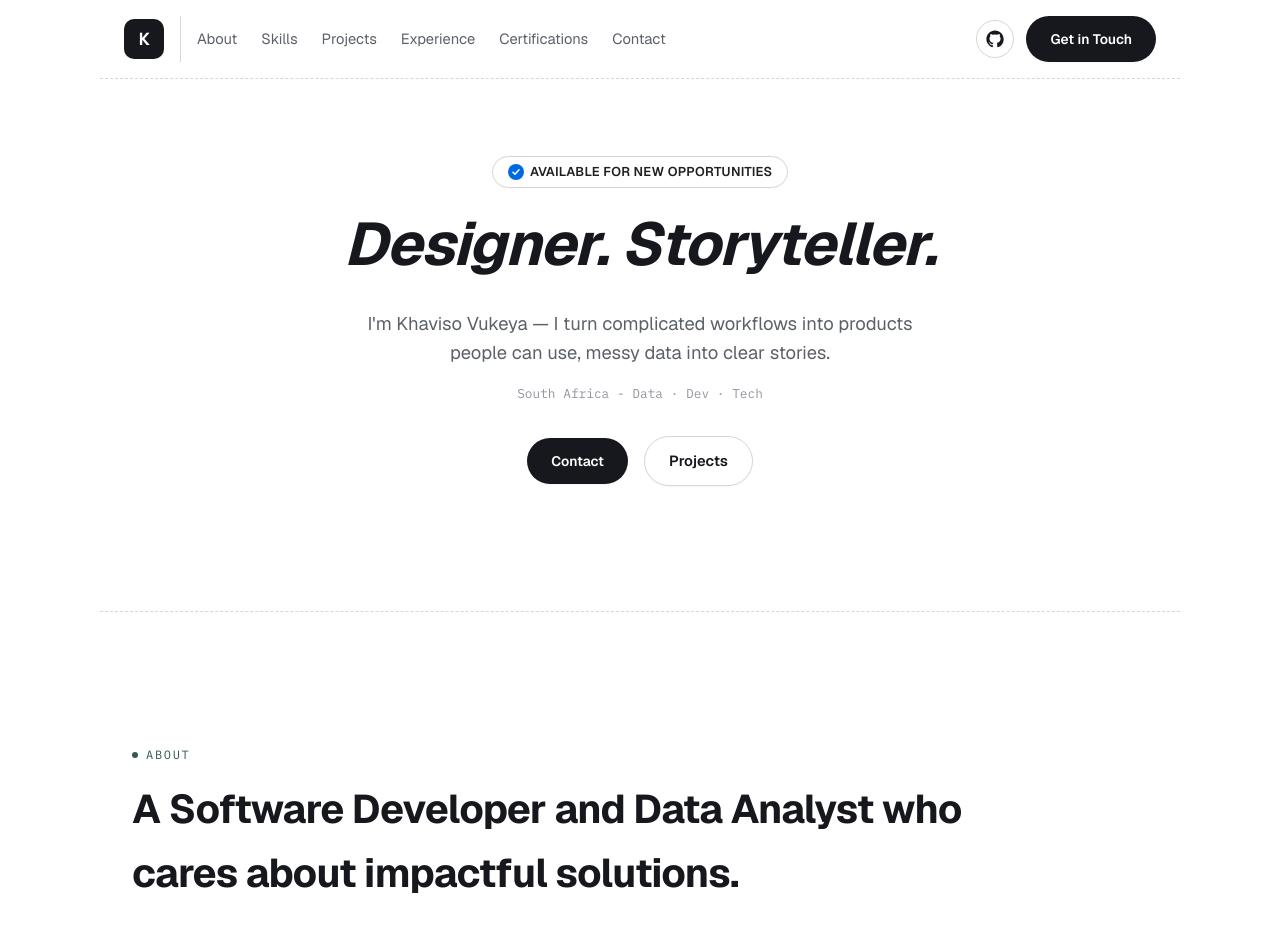
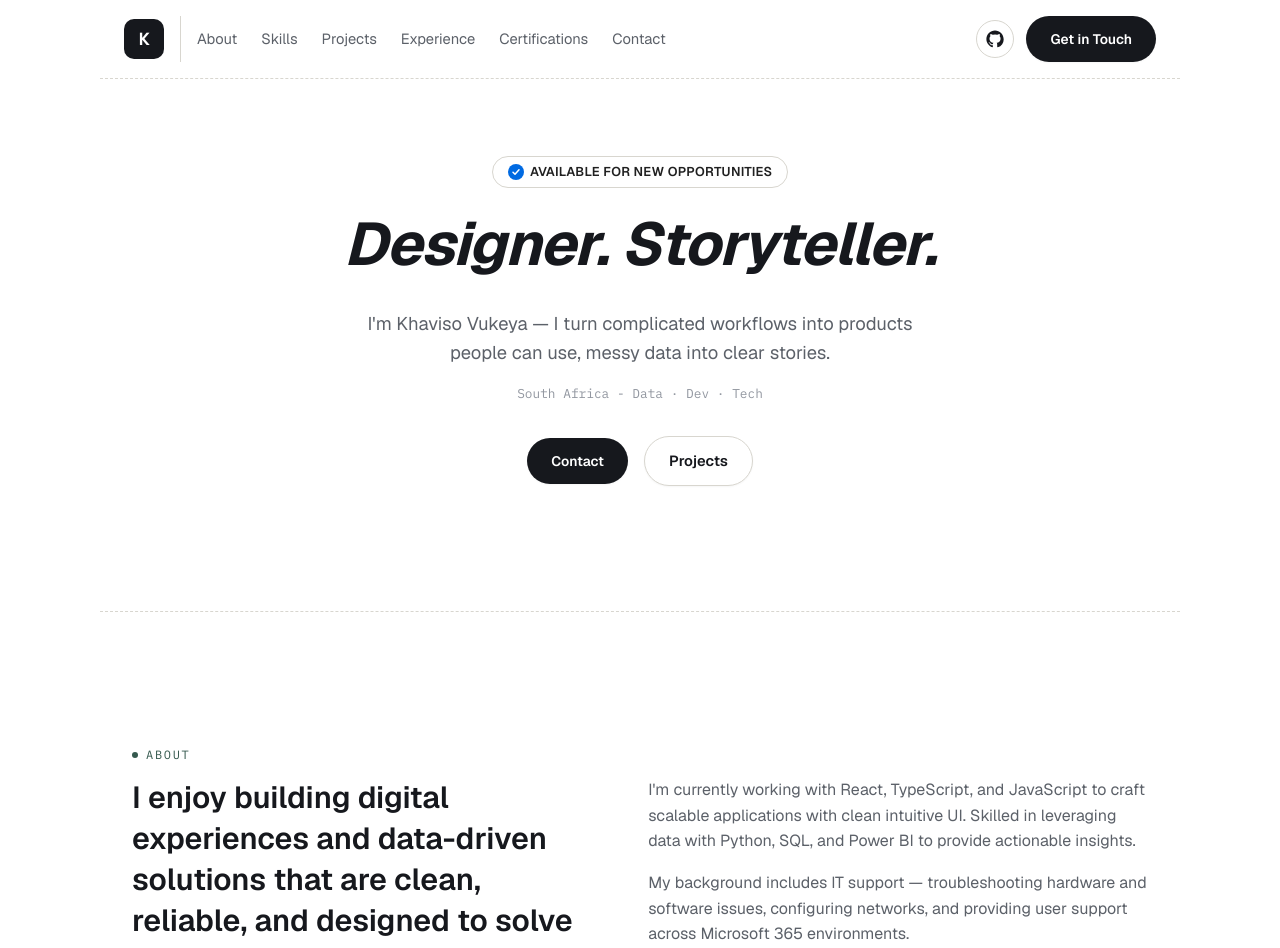
Before and after one commit to Khaviso01/khaviso-vukeya-portfolio, a React (Vite) app: page / in a window 1280 px wide. Shown: the top 948 px of the page. Built offline with nearby package versions, Linux system fonts and the light colour scheme.

Commit message:
Minimized my about section

```diff
--- a/src/components/About.tsx
+++ b/src/components/About.tsx
@@ -7,10 +7,6 @@
         <div className="section-head">
           <div>
             <span className="eyebrow">About</span>
-            <h2 className="section-title">
-              A Software Developer and Data Analyst who cares about impactful
-              solutions.
-            </h2>
           </div>
         </div>
 
--- a/src/index.css
+++ b/src/index.css
@@ -144,7 +144,7 @@
   align-items: flex-end;
   justify-content: space-between;
   gap: var(--space-8);
-  margin-bottom: var(--space-16);
+  margin-bottom: var(--space-3);
 }
 
 .eyebrow {
```
